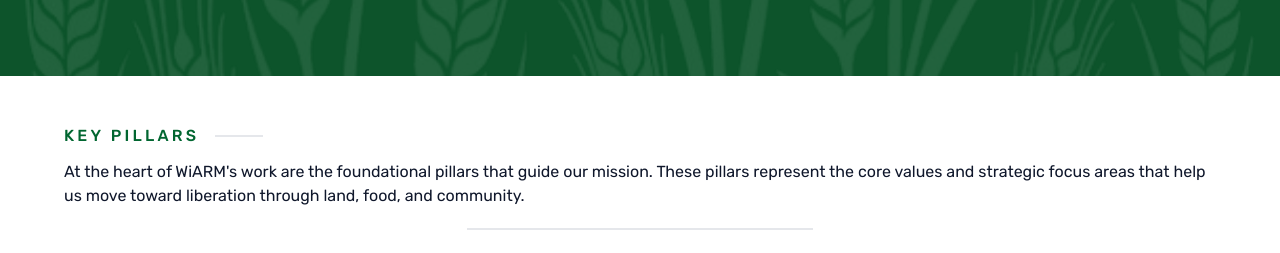
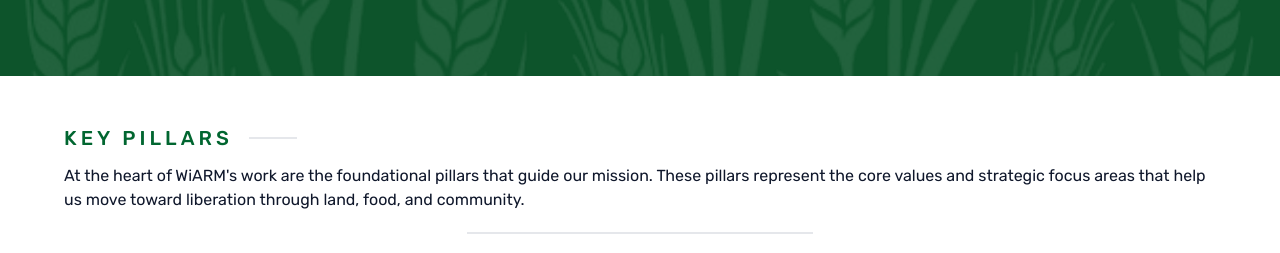
Before and after one commit to rorisangputu/wiarm, a React (Vite) app: page / in a window 1280 px wide. Shown: the part 1540-1793 px from the top of the page. Built offline with nearby package versions, Linux system fonts and the light colour scheme.

Commit message:
adding extra styles

```diff
--- a/src/components/Home/Pillars.jsx
+++ b/src/components/Home/Pillars.jsx
@@ -5,9 +5,9 @@ const Pillars = () => {
     <div className='w-full py-12'>
       <div className='w-[90%] mx-auto'>
         <div className='flex flex-col'>
-          <div className='flex flex-col gap-3'>
+          <div className='flex flex-col justify-start gap-3'>
             <div className="flex items-center gap-4">
-              <h1 className="uppercase font-medium tracking-[0.2em] text-green-800">
+              <h1 className="uppercase text-xl font-medium tracking-[0.2em] text-green-800">
                 Key Pillars
               </h1>
               <hr className="w-12 border-t-2 border-gray-200" />
```
